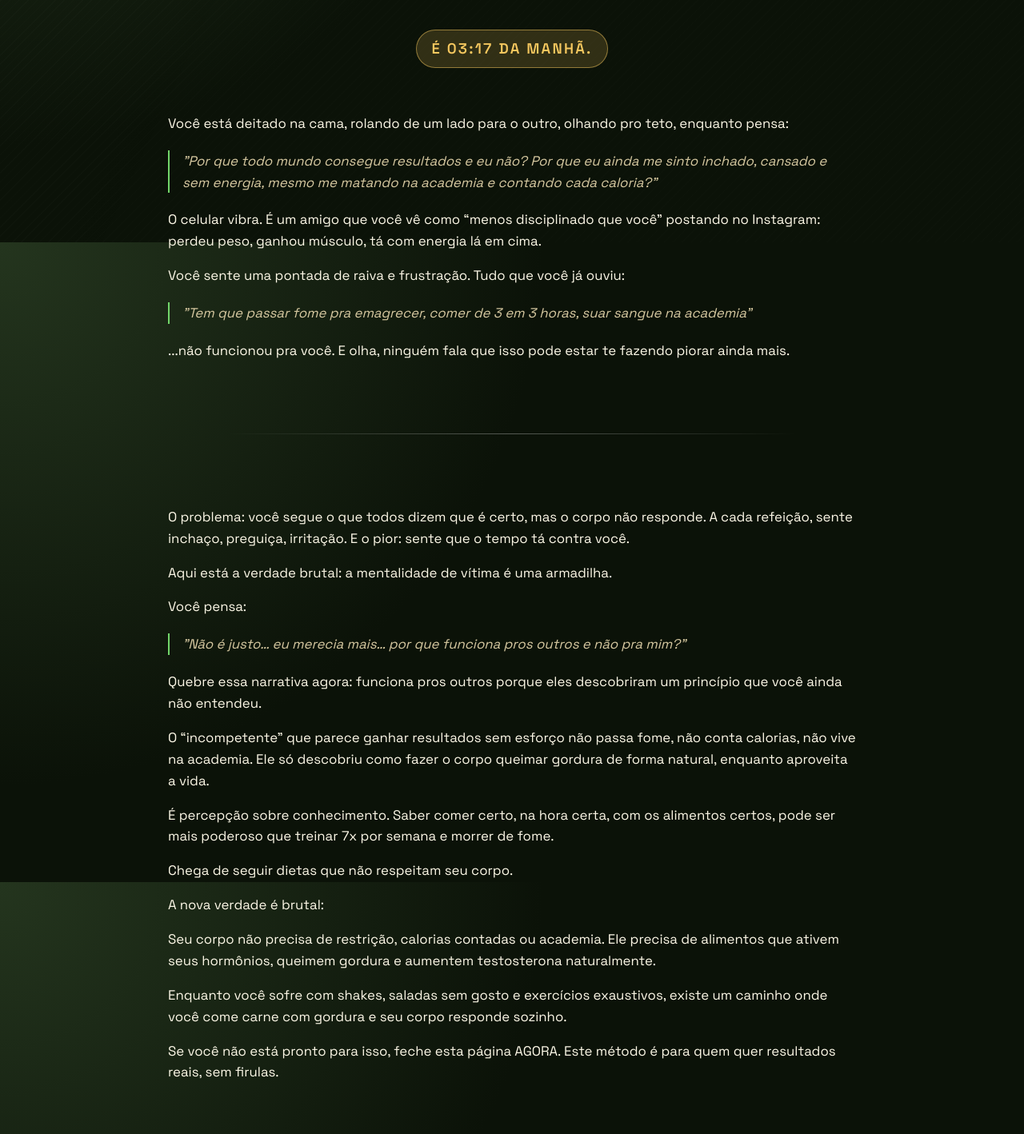
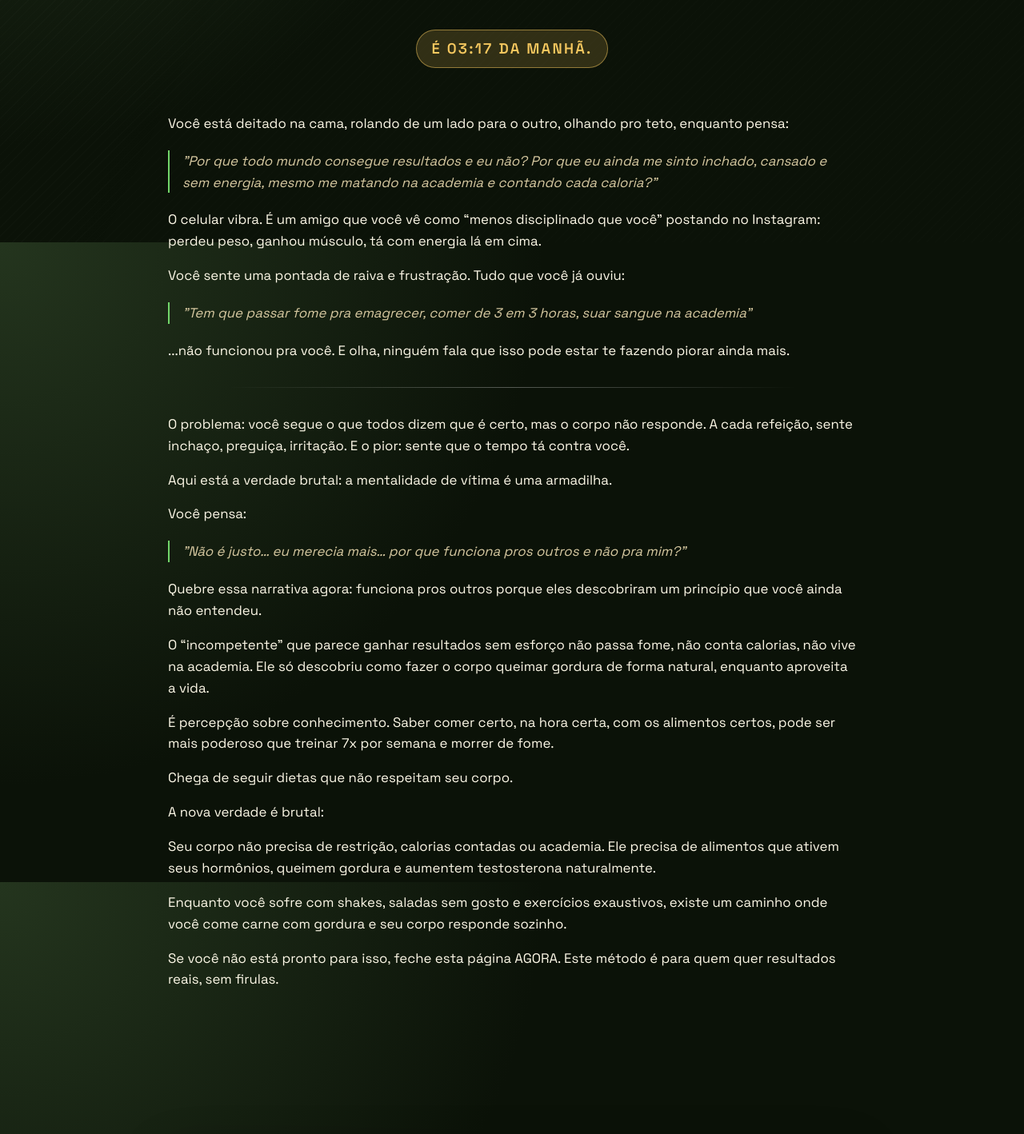
Before and after one commit to MarcosLeal77/dieta-da-selva-landingpage, a React (Vite) app: page / in a window 1280 px wide. Shown: the part 497-1915 px from the top of the page at 80% size. Built offline with nearby package versions, Linux system fonts and the light colour scheme; a web font is replaced by a local one.

Commit message:
a1dsdssweasaqqcsa

```diff
--- a/src/App.jsx
+++ b/src/App.jsx
@@ -257,7 +257,7 @@ export default function App() {
       </header>
 
       <main>
-        <section className="section reveal story-start" id="historia">
+        <section className="section reveal story-start story-tight-end" id="historia">
           <div className="section-body story-stack">
             <p>
               Você está deitado na cama, rolando de um lado para o outro, olhando
@@ -288,9 +288,9 @@ export default function App() {
           </div>
         </section>
 
-        <div className="section-divider" aria-hidden="true"></div>
+        <div className="section-divider tight" aria-hidden="true"></div>
 
-        <section className="section reveal" id="verdade">
+        <section className="section reveal section-tight" id="verdade">
           <div className="section-body story-stack">
             <p>
               O problema: você segue o que todos dizem que é certo, mas o corpo não responde. A cada refeição, sente inchaço, preguiça, irritação. E o pior: sente que o tempo tá contra você.
--- a/src/style.css
+++ b/src/style.css
@@ -409,6 +409,14 @@ section {
   padding-top: 24px;
 }
 
+.story-tight-end {
+  padding-bottom: 24px;
+}
+
+.section-tight {
+  padding-top: 24px;
+}
+
 .section-header {
   max-width: var(--max-width);
   margin: 0 auto 36px;
@@ -475,6 +483,10 @@ section {
     rgba(255, 255, 255, 0.3),
     transparent
   );
+}
+
+.section-divider.tight {
+  margin: 8px auto;
 }
 
 .tight-next {
```
